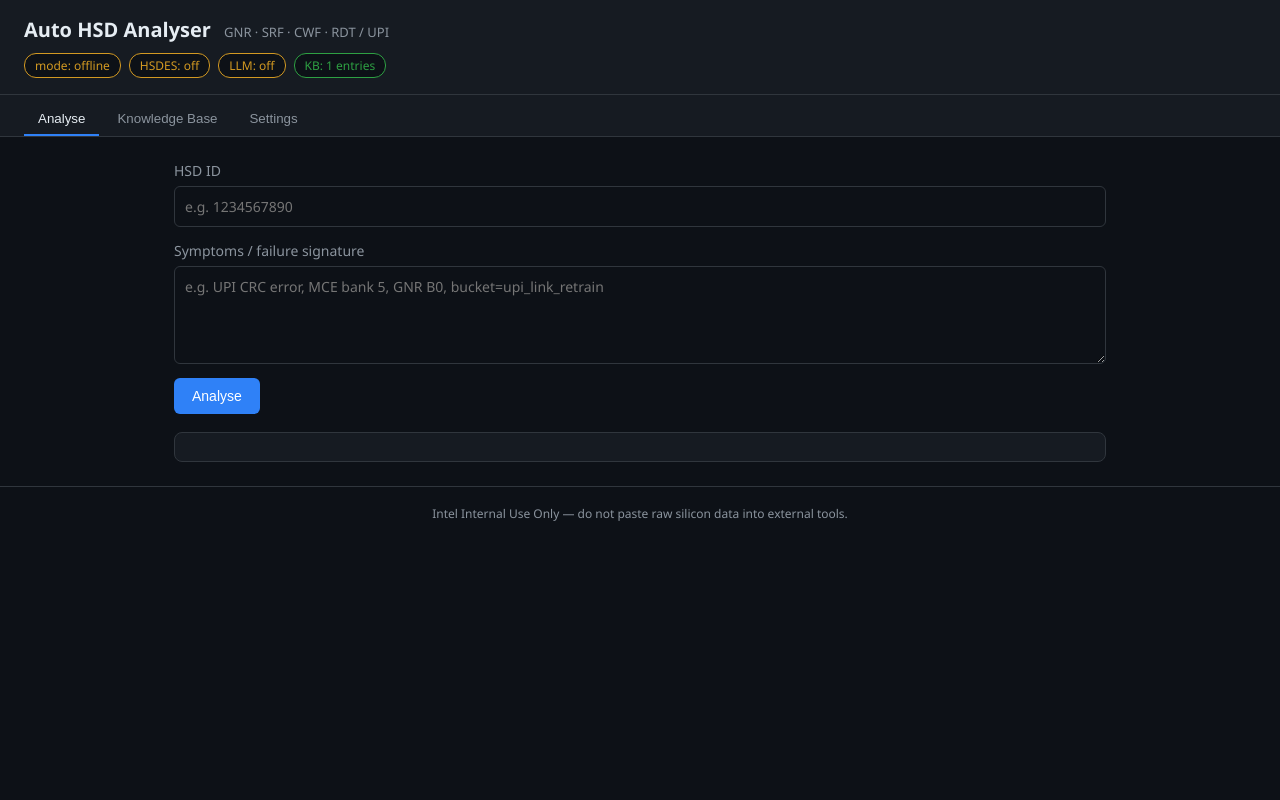
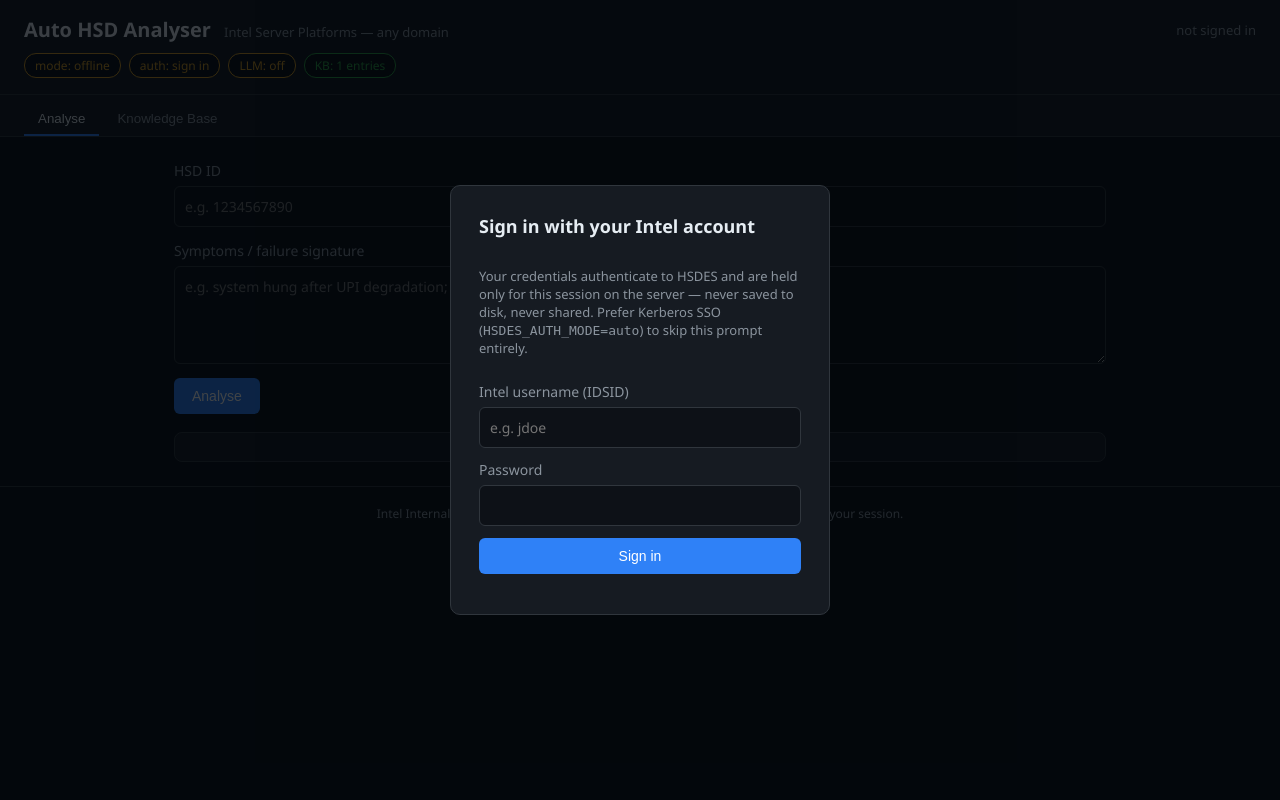
Before and after one commit to balajirajaram/HSDES_NEXUS_TOOL, a FastAPI app: page / in a window 1280 px wide. Run offline with FastAPI, Linux system fonts and the light colour scheme; tables that the repository leaves empty hold one stand-in row (values such as "Sample post").

Commit message:
Root app: Intel username/password login at launch (HSDES Basic auth, server-side session, no tokens); Kerberos auto mode option

````diff
--- a/app/analyzer.py
+++ b/app/analyzer.py
@@ -134,8 +134,10 @@ def _detect_domains(text: str) -> List[Tuple[str, List[str]]]:
 
 
 async def analyze(hsd_id: str, symptoms: str,
-                  hsdes_token: Optional[str] = None) -> Dict[str, Any]:
-    client = HSDESClient(hsdes_token)
+                  hsdes_token: Optional[str] = None,
+                  username: Optional[str] = None,
+                  password: Optional[str] = None) -> Dict[str, Any]:
+    client = HSDESClient(hsdes_token, username, password)
     # Text we reason over = typed symptoms (target text is added after fetch).
     platform = _detect_platform(f"{symptoms} {hsd_id}")
 
--- a/app/config.py
+++ b/app/config.py
@@ -8,6 +8,11 @@ load_dotenv()
 class Config:
     HSDES_BASE_URL = os.getenv("HSDES_BASE_URL", "https://hsdes-api.intel.com/rest")
     HSDES_API_TOKEN = os.getenv("HSDES_API_TOKEN", "")
+    # Auth mode for HSDES: 'basic' (username+password login), 'token', or
+    # 'auto'/'kerberos' (use the logged-in Intel user via Negotiate — no prompt).
+    HSDES_AUTH_MODE = os.getenv("HSDES_AUTH_MODE", "basic")
+    # Signs the session cookie (holds only a random session id, never credentials).
+    SESSION_SECRET = os.getenv("SESSION_SECRET", "change-me-dev-secret")
 
     LLM_BASE_URL = os.getenv("LLM_BASE_URL", "")
     LLM_API_KEY = os.getenv("LLM_API_KEY", "")
--- a/app/main.py
+++ b/app/main.py
@@ -1,24 +1,56 @@
-"""FastAPI app: serves the UI and the /api endpoints."""
+"""FastAPI app: serves the UI and the /api endpoints.
+
+Authentication: a simple **Intel username + password login** at launch. Credentials
+are used to authenticate to HSDES (HTTP Basic) and are held ONLY in a server-side,
+in-memory session (keyed by a random session id in a signed cookie) — never written
+to disk and never placed in the cookie itself. On a domain-joined Intel machine you
+can instead set HSDES_AUTH_MODE=auto to use Kerberos SSO with no prompt at all.
+
+SECURITY NOTE: prefer HSDES_AUTH_MODE=auto (Kerberos) or a personal API key over
+typing your domain password. Always serve over HTTPS in any shared deployment.
+"""
 
 import os
+import secrets
+from typing import Dict, Optional
 
-from fastapi import FastAPI, Header
+from fastapi import FastAPI, Request
 from fastapi.responses import FileResponse, JSONResponse
 from fastapi.staticfiles import StaticFiles
 from pydantic import BaseModel
-from typing import Optional
+from starlette.middleware.sessions import SessionMiddleware
 
 from .analyzer import analyze, kb
-from .hsdes_client import hsdes
+from .config import config
+from .hsdes_client import HSDESClient
 from .llm_client import llm
 
-app = FastAPI(title="Auto HSD Analyser — GNR/SRF/CWF")
+app = FastAPI(title="Auto HSD Analyser")
+app.add_middleware(SessionMiddleware, secret_key=config.SESSION_SECRET)
 _STATIC = os.path.join(os.path.dirname(__file__), "static")
+
+# Server-side credential store: session_id -> {"username","password"}.
+# In-memory only; cleared on logout and on process restart.
+_SESSIONS: Dict[str, Dict[str, str]] = {}
 
 
 class AnalyzeRequest(BaseModel):
     hsd_id: str
     symptoms: str
+
+
+class LoginRequest(BaseModel):
+    username: str
+    password: str
+
+
+def _creds(request: Request) -> Optional[Dict[str, str]]:
+    sid = request.session.get("sid")
+    return _SESSIONS.get(sid) if sid else None
+
+
+def _kerberos() -> bool:
+    return config.HSDES_AUTH_MODE.lower() in ("auto", "kerberos")
 
 
 @app.get("/")
@@ -29,29 +61,62 @@ async def index():
 @app.get("/api/health")
 async def health():
     return {
-        # True only if a server-side fallback token is configured. Each user
-        # normally supplies their own token from the browser instead.
-        "server_hsdes_fallback": hsdes.enabled,
+        "auth_mode": config.HSDES_AUTH_MODE,
+        "kerberos_auto": _kerberos(),
         "llm_enabled": llm.enabled,
         "mode": "llm" if llm.enabled else "offline",
         "kb_entries": kb.count(),
     }
 
 
+@app.get("/api/me")
+async def me(request: Request):
+    creds = _creds(request)
+    if creds:
+        return {"authenticated": True, "username": creds.get("username", "")}
+    if _kerberos():
+        return {"authenticated": True, "username": "(Kerberos SSO)"}
+    return {"authenticated": False}
+
+
+@app.post("/api/login")
+async def login(request: Request, body: LoginRequest):
+    if not body.username.strip() or not body.password:
+        return JSONResponse(status_code=400,
+                            content={"error": "Username and password required."})
+    # Verify credentials with a lightweight HSDES call before accepting.
+    client = HSDESClient(username=body.username, password=body.password)
+    probe = await client.get_article("1")
+    if probe and isinstance(probe, dict) and "401" in str(probe.get("error", "")):
+        return JSONResponse(status_code=401,
+                            content={"error": "Invalid Intel username or password."})
+    sid = secrets.token_urlsafe(24)
+    _SESSIONS[sid] = {"username": body.username.strip(), "password": body.password}
+    request.session["sid"] = sid
+    return {"authenticated": True, "username": body.username.strip()}
+
+
+@app.post("/api/logout")
+async def logout(request: Request):
+    sid = request.session.pop("sid", None)
+    if sid:
+        _SESSIONS.pop(sid, None)
+    return {"authenticated": False}
+
+
 @app.post("/api/analyze")
-async def api_analyze(
-    req: AnalyzeRequest,
-    x_hsdes_token: Optional[str] = Header(default=None),
-):
+async def api_analyze(request: Request, req: AnalyzeRequest):
     if not req.hsd_id.strip() or not req.symptoms.strip():
-        return JSONResponse(
-            status_code=400,
-            content={"error": "Both 'hsd_id' and 'symptoms' are required."},
-        )
-    # The user's own token arrives per-request via the X-HSDES-Token header and
-    # is never stored server-side.
-    return await analyze(req.hsd_id.strip(), req.symptoms.strip(),
-                         hsdes_token=x_hsdes_token)
+        return JSONResponse(status_code=400,
+                            content={"error": "Both 'hsd_id' and 'symptoms' are required."})
+    creds = _creds(request)
+    if not creds and not _kerberos():
+        return JSONResponse(status_code=401, content={"error": "Please sign in first."})
+    return await analyze(
+        req.hsd_id.strip(), req.symptoms.strip(),
+        username=(creds or {}).get("username"),
+        password=(creds or {}).get("password"),
+    )
 
 
 @app.get("/api/kb")
--- a/app/static/app.js
+++ b/app/static/app.js
@@ -1,104 +1,45 @@
 "use strict";
-
-const TOKEN_KEY = "hsdes_token";
-function getToken() {
-  return localStorage.getItem(TOKEN_KEY) || "";
-}
 
 // ---- Minimal offline Markdown renderer (headings, bold, code, lists, tables) ----
 function renderMarkdown(md) {
   const lines = md.replace(/\r\n/g, "\n").split("\n");
   let html = "";
   let i = 0;
-
   const inline = (t) =>
-    t
-      .replace(/&/g, "&amp;")
-      .replace(/</g, "&lt;")
-      .replace(/>/g, "&gt;")
-      .replace(/`([^`]+)`/g, "<code>$1</code>")
-      .replace(/\*\*([^*]+)\*\*/g, "<strong>$1</strong>")
-      .replace(/\*([^*]+)\*/g, "<em>$1</em>");
-
+    t.replace(/&/g, "&amp;").replace(/</g, "&lt;").replace(/>/g, "&gt;")
+     .replace(/`([^`]+)`/g, "<code>$1</code>")
+     .replace(/\*\*([^*]+)\*\*/g, "<strong>$1</strong>")
+     .replace(/\*([^*]+)\*/g, "<em>$1</em>");
   while (i < lines.length) {
     let line = lines[i];
-
-    // fenced code
     if (line.startsWith("```")) {
-      let code = "";
-      i++;
-      while (i < lines.length && !lines[i].startsWith("```")) {
-        code += lines[i] + "\n";
-        i++;
-      }
-      i++;
-      html += "<pre><code>" + code.replace(/</g, "&lt;") + "</code></pre>";
-      continue;
+      let code = ""; i++;
+      while (i < lines.length && !lines[i].startsWith("```")) { code += lines[i] + "\n"; i++; }
+      i++; html += "<pre><code>" + code.replace(/</g, "&lt;") + "</code></pre>"; continue;
     }
-
-    // table
     if (line.includes("|") && i + 1 < lines.length && /^\s*\|?[\s:|-]+\|?\s*$/.test(lines[i + 1])) {
       const parseRow = (r) => r.replace(/^\||\|$/g, "").split("|").map((c) => c.trim());
-      const header = parseRow(line);
-      i += 2;
-      let rows = [];
-      while (i < lines.length && lines[i].includes("|")) {
-        rows.push(parseRow(lines[i]));
-        i++;
-      }
+      const header = parseRow(line); i += 2; let rows = [];
+      while (i < lines.length && lines[i].includes("|")) { rows.push(parseRow(lines[i])); i++; }
       html += "<table><thead><tr>";
       header.forEach((h) => (html += "<th>" + inline(h) + "</th>"));
       html += "</tr></thead><tbody>";
-      rows.forEach((r) => {
-        html += "<tr>";
-        r.forEach((c) => (html += "<td>" + inline(c) + "</td>"));
-        html += "</tr>";
-      });
-      html += "</tbody></table>";
-      continue;
+      rows.forEach((r) => { html += "<tr>"; r.forEach((c) => (html += "<td>" + inline(c) + "</td>")); html += "</tr>"; });
+      html += "</tbody></table>"; continue;
     }
-
-    // headings
     let m;
-    if ((m = line.match(/^(#{1,4})\s+(.*)$/))) {
-      const lvl = m[1].length;
-      html += `<h${lvl}>${inline(m[2])}</h${lvl}>`;
-      i++;
-      continue;
+    if ((m = line.match(/^(#{1,4})\s+(.*)$/))) { const l = m[1].length; html += `<h${l}>${inline(m[2])}</h${l}>`; i++; continue; }
+    if (line.startsWith(">")) {
+      let q = ""; while (i < lines.length && lines[i].startsWith(">")) { q += lines[i].replace(/^>\s?/, "") + " "; i++; }
+      html += "<blockquote>" + inline(q) + "</blockquote>"; continue;
     }
-
-    // blockquote
-    if (line.startsWith(">")) {
-      let q = "";
-      while (i < lines.length && lines[i].startsWith(">")) {
-        q += lines[i].replace(/^>\s?/, "") + " ";
-        i++;
-      }
-      html += "<blockquote>" + inline(q) + "</blockquote>";
-      continue;
+    if (/^\s*([-*]|\d+\.)\s+/.test(line)) {
+      const ordered = /^\s*\d+\.\s+/.test(line); const tag = ordered ? "ol" : "ul"; html += `<${tag}>`;
+      while (i < lines.length && /^\s*([-*]|\d+\.)\s+/.test(lines[i])) { html += "<li>" + inline(lines[i].replace(/^\s*([-*]|\d+\.)\s+/, "")) + "</li>"; i++; }
+      html += `</${tag}>`; continue;
     }
-
-    // lists (ordered or unordered)
-    if (/^\s*([-*]|\d+\.)\s+/.test(line)) {
-      const ordered = /^\s*\d+\.\s+/.test(line);
-      const tag = ordered ? "ol" : "ul";
-      html += `<${tag}>`;
-      while (i < lines.length && /^\s*([-*]|\d+\.)\s+/.test(lines[i])) {
-        const item = lines[i].replace(/^\s*([-*]|\d+\.)\s+/, "");
-        html += "<li>" + inline(item) + "</li>";
-        i++;
-      }
-      html += `</${tag}>`;
-      continue;
-    }
-
-    // blank / paragraph
-    if (line.trim() === "") {
-      i++;
-      continue;
-    }
-    html += "<p>" + inline(line) + "</p>";
-    i++;
+    if (line.trim() === "") { i++; continue; }
+    html += "<p>" + inline(line) + "</p>"; i++;
   }
   return html;
 }
@@ -114,27 +55,63 @@ document.querySelectorAll(".tab").forEach((btn) => {
   });
 });
 
-// ---- Health / status badges ----
-async function loadHealth() {
-  try {
-    const r = await fetch("/api/health");
-    const h = await r.json();
-    setBadge("badge-mode", "mode: " + h.mode, h.mode === "llm");
-    const hasToken = !!getToken();
-    setBadge("badge-hsdes", "HSDES: " + (hasToken ? "your token" : (h.server_hsdes_fallback ? "server" : "off")), hasToken || h.server_hsdes_fallback);
-    setBadge("badge-llm", "LLM: " + (h.llm_enabled ? "on" : "off"), h.llm_enabled);
-    setBadge("badge-kb", "KB: " + h.kb_entries + " entries", true);
-  } catch (e) {
-    /* ignore */
-  }
-}
-
 function setBadge(id, text, on) {
   const el = document.getElementById(id);
+  if (!el) return;
   el.textContent = text;
   el.classList.toggle("on", !!on);
   el.classList.toggle("off", !on);
 }
+
+// ---- Session / auth ----
+let signedIn = false;
+async function refreshSession() {
+  try {
+    const me = await (await fetch("/api/me")).json();
+    signedIn = !!me.authenticated;
+    document.getElementById("account-name").textContent =
+      signedIn ? (me.username || "signed in") : "not signed in";
+    document.getElementById("logout-btn").classList.toggle("hidden", !signedIn);
+    document.getElementById("login-overlay").classList.toggle("hidden", signedIn);
+    setBadge("badge-auth", "auth: " + (signedIn ? "signed in" : "sign in"), signedIn);
+  } catch (e) { /* ignore */ }
+}
+
+async function loadHealth() {
+  try {
+    const h = await (await fetch("/api/health")).json();
+    setBadge("badge-mode", "mode: " + h.mode, h.mode === "llm");
+    setBadge("badge-llm", "LLM: " + (h.llm_enabled ? "on" : "off"), h.llm_enabled);
+    setBadge("badge-kb", "KB: " + h.kb_entries + " entries", true);
+  } catch (e) { /* ignore */ }
+}
+
+// ---- Login ----
+document.getElementById("login-form").addEventListener("submit", async (e) => {
+  e.preventDefault();
+  const btn = document.getElementById("login-submit");
+  const err = document.getElementById("login-error");
+  err.textContent = ""; btn.disabled = true; btn.textContent = "Signing in…";
+  try {
+    const r = await fetch("/api/login", {
+      method: "POST", headers: { "Content-Type": "application/json" },
+      body: JSON.stringify({
+        username: document.getElementById("login-user").value,
+        password: document.getElementById("login-pass").value,
+      }),
+    });
+    const d = await r.json();
+    if (!r.ok) { err.textContent = d.error || "Sign-in failed"; return; }
+    document.getElementById("login-pass").value = "";
+    await refreshSession();
+  } catch (ex) { err.textContent = String(ex); }
+  finally { btn.disabled = false; btn.textContent = "Sign in"; }
+});
+
+document.getElementById("logout-btn").addEventListener("click", async () => {
+  await fetch("/api/logout", { method: "POST" });
+  await refreshSession();
+});
 
 // ---- Analyse ----
 document.getElementById("analyse-form").addEventListener("submit", async (e) => {
@@ -142,54 +119,40 @@ document.getElementById("analyse-form").addEventListener("submit", async (e) =>
   const btn = document.getElementById("run-btn");
   const report = document.getElementById("report");
   const meta = document.getElementById("meta");
-  btn.disabled = true;
-  btn.textContent = "Analysing…";
-  report.innerHTML = "";
-  meta.classList.add("hidden");
-
+  btn.disabled = true; btn.textContent = "Analysing…"; report.innerHTML = ""; meta.classList.add("hidden");
   try {
     const r = await fetch("/api/analyze", {
-      method: "POST",
-      headers: {
-        "Content-Type": "application/json",
-        ...(getToken() ? { "X-HSDES-Token": getToken() } : {}),
-      },
+      method: "POST", headers: { "Content-Type": "application/json" },
       body: JSON.stringify({
         hsd_id: document.getElementById("hsd_id").value,
         symptoms: document.getElementById("symptoms").value,
       }),
     });
+    if (r.status === 401) {
+      document.getElementById("login-overlay").classList.remove("hidden");
+      report.innerHTML = `<p class="error">Please sign in first.</p>`; return;
+    }
     const data = await r.json();
-    if (!r.ok) {
-      report.innerHTML = `<p class="error">${data.error || "Request failed"}</p>`;
-      return;
-    }
+    if (!r.ok) { report.innerHTML = `<p class="error">${data.error || "Request failed"}</p>`; return; }
     meta.classList.remove("hidden");
     meta.innerHTML =
       `<span><span class="k">Mode:</span> ${data.mode}</span>` +
-      `<span><span class="k">KB recall:</span> ${data.kb_recall.confidence} ` +
-      `(${data.kb_recall.best_score})</span>` +
+      `<span><span class="k">KB recall:</span> ${data.kb_recall.confidence} (${data.kb_recall.best_score})</span>` +
       `<span><span class="k">KB write-back:</span> ${data.kb_action.action}</span>` +
-      `<span><span class="k">Family:</span> ${data.family || "n/a"}</span>`;
+      `<span><span class="k">Platform:</span> ${data.family || "n/a"}</span>`;
     report.innerHTML = renderMarkdown(data.report_markdown || "*No report returned.*");
     loadHealth();
-  } catch (err) {
-    report.innerHTML = `<p class="error">${err}</p>`;
-  } finally {
-    btn.disabled = false;
-    btn.textContent = "Analyse";
-  }
+  } catch (err) { report.innerHTML = `<p class="error">${err}</p>`; }
+  finally { btn.disabled = false; btn.textContent = "Analyse"; }
 });
 
 // ---- KB browser ----
 async function loadKB() {
   const list = document.getElementById("kb-list");
   list.innerHTML = "Loading…";
-  const r = await fetch("/api/kb");
-  const data = await r.json();
-  if (!data.entries.length) {
-    list.innerHTML = "<p>No learned cases yet. Run an analysis to seed the KB.</p>";
-    return;
+  const data = await (await fetch("/api/kb")).json();
+  if (!data.entries || !data.entries.length) {
+    list.innerHTML = "<p>No learned cases yet. Run an analysis to seed the KB.</p>"; return;
   }
   list.innerHTML = "";
   data.entries.forEach((e) => {
@@ -197,36 +160,14 @@ async function loadKB() {
     card.className = "kb-card";
     card.innerHTML =
       `<div class="sig">${e.sig_key}</div>` +
-      `<div>Root cause: ${e.root_cause || "—"} ` +
-      `<span class="tag">${e.root_cause_confidence}</span>` +
+      `<div>Root cause: ${e.root_cause || "—"} <span class="tag">${e.root_cause_confidence}</span>` +
       `<span class="tag">${e.confidence_tag}</span></div>` +
-      `<div>Resolution: ${e.resolution || "—"} ` +
-      (e.source_hsd ? `(src ${e.source_hsd})` : "") +
-      `</div>` +
+      `<div>Resolution: ${e.resolution || "—"} ` + (e.source_hsd ? `(src ${e.source_hsd})` : "") + `</div>` +
       `<div style="color:var(--muted)">updated ${e.updated_at} · hits ${e.hits}</div>`;
     list.appendChild(card);
   });
 }
-
 document.getElementById("refresh-kb").addEventListener("click", loadKB);
 
-// ---- Settings: per-user token (browser-only) ----
-function renderTokenState() {
-  const el = document.getElementById("token-state");
-  el.textContent = getToken() ? "Token saved in this browser." : "No token set (OFFLINE mode).";
-}
-document.getElementById("save-token").addEventListener("click", () => {
-  const v = document.getElementById("hsdes-token").value.trim();
-  if (v) localStorage.setItem(TOKEN_KEY, v);
-  document.getElementById("hsdes-token").value = "";
-  renderTokenState();
-  loadHealth();
-});
-document.getElementById("clear-token").addEventListener("click", () => {
-  localStorage.removeItem(TOKEN_KEY);
-  renderTokenState();
-  loadHealth();
-});
-renderTokenState();
-
+refreshSession();
 loadHealth();
--- a/app/static/index.html
+++ b/app/static/index.html
@@ -3,24 +3,47 @@
 <head>
   <meta charset="UTF-8" />
   <meta name="viewport" content="width=device-width, initial-scale=1.0" />
-  <title>Auto HSD Analyser — GNR / SRF / CWF</title>
+  <title>Auto HSD Analyser (Server Platforms)</title>
   <link rel="stylesheet" href="/static/styles.css" />
 </head>
 <body>
   <header>
-    <h1>Auto HSD Analyser <span class="scope">GNR · SRF · CWF · RDT / UPI</span></h1>
+    <div class="header-row">
+      <h1>Auto HSD Analyser <span class="scope">Intel Server Platforms — any domain</span></h1>
+      <div id="account" class="account">
+        <span id="account-name" class="hint">not signed in</span>
+        <button id="logout-btn" class="btn-link hidden">Sign out</button>
+      </div>
+    </div>
     <div id="status" class="status-bar">
       <span class="badge" id="badge-mode">mode: …</span>
-      <span class="badge" id="badge-hsdes">HSDES: …</span>
+      <span class="badge" id="badge-auth">auth: …</span>
       <span class="badge" id="badge-llm">LLM: …</span>
       <span class="badge" id="badge-kb">KB: … entries</span>
     </div>
   </header>
 
+  <!-- Login overlay shown at launch when not signed in -->
+  <div id="login-overlay" class="overlay hidden">
+    <form id="login-form" class="login-card">
+      <h2>Sign in with your Intel account</h2>
+      <p class="hint">Your credentials authenticate to HSDES and are held only for this
+        session on the server — never saved to disk, never shared. Prefer Kerberos SSO
+        (<code>HSDES_AUTH_MODE=auto</code>) to skip this prompt entirely.</p>
+      <label>Intel username (IDSID)
+        <input id="login-user" type="text" autocomplete="username" placeholder="e.g. jdoe" required />
+      </label>
+      <label>Password
+        <input id="login-pass" type="password" autocomplete="current-password" required />
+      </label>
+      <button type="submit" id="login-submit">Sign in</button>
+      <div id="login-error" class="error"></div>
+    </form>
+  </div>
+
   <nav class="tabs">
     <button class="tab active" data-tab="analyse">Analyse</button>
     <button class="tab" data-tab="kb">Knowledge Base</button>
-    <button class="tab" data-tab="settings">Settings</button>
   </nav>
 
   <main>
@@ -33,7 +56,7 @@
         <label>
           Symptoms / failure signature
           <textarea id="symptoms" rows="4" required
-            placeholder="e.g. UPI CRC error, MCE bank 5, GNR B0, bucket=upi_link_retrain"></textarea>
+            placeholder="e.g. system hung after UPI degradation; or: Windows 11 fails to enter S4 during DPMO"></textarea>
         </label>
         <button type="submit" id="run-btn">Analyse</button>
       </form>
@@ -46,28 +69,9 @@
       <button id="refresh-kb">Refresh</button>
       <div id="kb-list" class="kb-list"></div>
     </section>
-
-    <section id="tab-settings" class="panel">
-      <h3>Your HSDES access</h3>
-      <p class="hint">Paste <strong>your own</strong> HSDES REST token. It is stored
-        only in <em>this browser</em> (localStorage) and sent with each request as a
-        header — it is never saved on the server and never shared with other users.</p>
-      <label>
-        HSDES token
-        <input id="hsdes-token" type="password" placeholder="paste your personal token" />
-      </label>
-      <div class="row">
-        <button id="save-token">Save</button>
-        <button id="clear-token" class="secondary">Clear</button>
-        <span id="token-state" class="hint"></span>
-      </div>
-      <p class="hint">No token? The tool still runs in OFFLINE mode (KB-only, no live
-        HSDES fetch). For a shared deployment without per-user tokens, host the tool
-        with an IT-provisioned HSDES <em>service account</em> instead.</p>
-    </section>
   </main>
 
-  <footer>Intel Internal Use Only — do not paste raw silicon data into external tools.</footer>
+  <footer>Intel Internal Use Only — credentials are used only to authenticate to HSDES for your session.</footer>
 
   <script src="/static/app.js"></script>
 </body>
--- a/app/static/styles.css
+++ b/app/static/styles.css
@@ -92,6 +92,19 @@ footer { text-align: center; color: var(--muted); font-size: 12px; padding: 18px
 
 .error { color: var(--bad); }
 
+.header-row { display: flex; align-items: center; justify-content: space-between; gap: 16px; flex-wrap: wrap; }
+.account { display: flex; align-items: center; gap: 12px; }
+.btn-link { color: var(--accent); background: transparent; text-decoration: none; border: 1px solid var(--border); padding: 6px 12px; border-radius: 6px; font-size: 13px; cursor: pointer; }
+.btn-link:hover { border-color: var(--accent); }
+.hint { color: var(--muted); font-size: 13px; }
+
+.overlay { position: fixed; inset: 0; background: rgba(1, 4, 9, 0.75); display: flex; align-items: center; justify-content: center; z-index: 50; }
+.login-card { background: var(--panel); border: 1px solid var(--border); border-radius: 10px; padding: 28px; width: 380px; max-width: 92vw; display: flex; flex-direction: column; gap: 12px; }
+.login-card h2 { margin: 0 0 4px; font-size: 18px; }
+.login-card input { background: #0d1117; border: 1px solid var(--border); color: var(--text); border-radius: 6px; padding: 10px; font-size: 14px; }
+.login-card button { background: var(--accent); color: #fff; border: none; padding: 10px 16px; border-radius: 6px; cursor: pointer; font-size: 14px; }
+.login-card button:disabled { opacity: 0.6; cursor: progress; }
+
 .hint { color: var(--muted); font-size: 13px; }
 .row { display: flex; align-items: center; gap: 10px; margin-top: 10px; }
 button.secondary { background: transparent; border: 1px solid var(--border); color: var(--text); padding: 8px 14px; border-radius: 6px; cursor: pointer; }
--- a/requirements.txt
+++ b/requirements.txt
@@ -3,3 +3,4 @@ uvicorn[standard]>=0.29
 httpx>=0.27
 pydantic>=2.6
 python-dotenv>=1.0
+itsdangerous>=2.1
````
Also changed, not shown: app/hsdes_client.py (+27 -10 lines), 1 other file.
